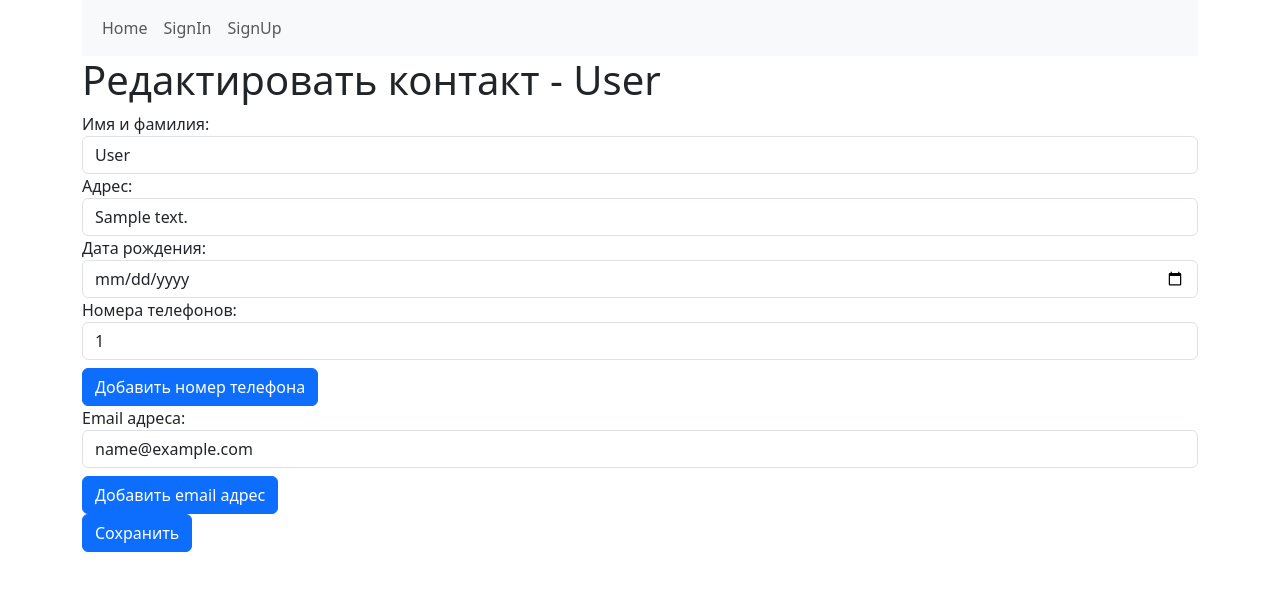
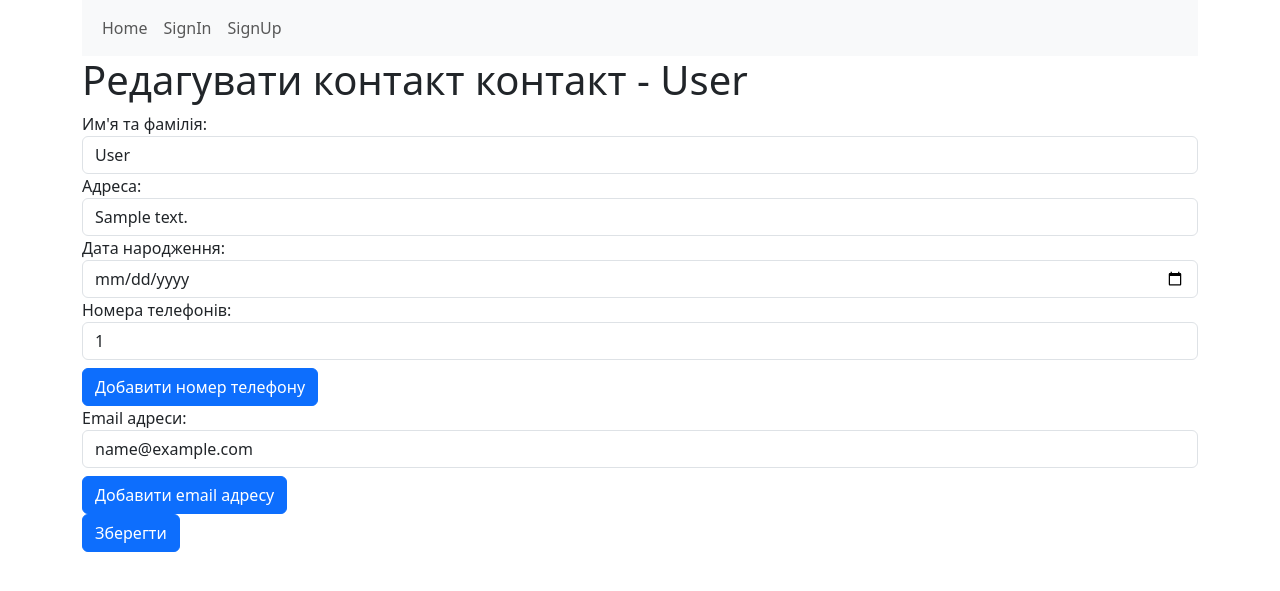
Before and after one commit to lumi-ua/goit-project2-django-assistant, a Django app: template personal_assistant/app_contacts/templates/app_contacts/edit_contact.html in a window 1280 px wide. Shown: the top 591 px of the page. Run offline with Django 3.2, Linux system fonts and the light colour scheme; the template is opened without the code that fills it: most values are stand-ins (such as "Sample title", 1, 10 or a date in 2020).

Commit message:
added dasboard.html(main page contacts), fix html

```diff
--- a/personal_assistant/app_assistant/templates/app_assistant/base.html
+++ b/personal_assistant/app_assistant/templates/app_assistant/base.html
@@ -20,7 +20,7 @@
                     </li>
                     {% if user.is_authenticated %}
                     <li class="nav-item">
-                        <a class="nav-link" href="#">Contacts</a>
+                        <a class="nav-link" href="{% url 'app_contacts:dashboard' %}">Contacts</a>
                     </li>
                     <li class="nav-item">
                         <a class="nav-link" href="#">Notes</a>
--- a/personal_assistant/app_contacts/templates/app_contacts/add_email_address.html
+++ b/personal_assistant/app_contacts/templates/app_contacts/add_email_address.html
@@ -8,7 +8,7 @@
   <form method="post" action="{{ email_adress_add_url }}">
     {% csrf_token %}
     {{ email_address_form.as_p }}
-    <button type="submit">Add Email Address</button>
+    <button type="submit" class="btn btn-primary">Add Email Address</button>
   </form>
 
 {% endblock %}
--- a/personal_assistant/app_contacts/templates/app_contacts/add_phone_number.html
+++ b/personal_assistant/app_contacts/templates/app_contacts/add_phone_number.html
@@ -8,7 +8,7 @@
   <form method="post" action="{{ phone_number_add_url }}">
     {% csrf_token %}
     {{ phone_number_form.as_p }}
-    <button type="submit">Add Phone Number</button>
+    <button type="submit" class="btn btn-primary">Add Phone Number</button>
   </form>
 
 
--- a/personal_assistant/app_contacts/templates/app_contacts/edit_contact.html
+++ b/personal_assistant/app_contacts/templates/app_contacts/edit_contact.html
@@ -2,43 +2,43 @@
 
 {% block content %}
 
-<h1>Редактировать контакт - {{ contact.fullname }}</h1>
+<h1>Редагувати контакт контакт - {{ contact.fullname }}</h1>
 
 <form method="post">
   {% csrf_token %}
 
   <div class="form-group">
-    <label for="fullname">Имя и фамилия:</label>
+    <label for="fullname">Им'я та фамілія:</label>
     <input type="text" id="fullname" name="fullname" value="{{ contact.fullname }}" class="form-control" required>
   </div>
 
   <div class="form-group">
-    <label for="address">Адрес:</label>
+    <label for="address">Адреса:</label>
     <input type="text" id="address" name="address" value="{{ contact.address }}" class="form-control">
   </div>
 
   <div class="form-group">
-    <label for="birthday">Дата рождения:</label>
+    <label for="birthday">Дата народження:</label>
     <input type="date" id="birthday" name="birthday" value="{{ birthday_str.birthday_str }}" class="form-control">
   </div>
 
   <div class="form-group">
-    <label for="phone_numbers">Номера телефонов:</label>
+    <label for="phone_numbers">Номера телефонів:</label>
     {% for phone_number in contact.phone_numbers.all %}
       <input type="text" name="phone_numbers" value="{{ phone_number.phone_number }}" class="form-control mb-2">
     {% endfor %}
-    <a href="{% url 'app_contacts:add_phone_number' pk=contact.pk %}" class="btn btn-primary">Добавить номер телефона</a>
+    <a href="{% url 'app_contacts:add_phone_number' pk=contact.pk %}" class="btn btn-primary">Добавити номер телефону</a>
   </div>
 
   <div class="form-group">
-    <label for="email_addresses">Email адреса:</label>
+    <label for="email_addresses">Email адреси:</label>
     {% for email_address in contact.email_addresses.all %}
       <input type="email" name="email_addresses" value="{{ email_address.email }}" class="form-control mb-2">
     {% endfor %}
-    <a href="{% url 'app_contacts:add_email_address' pk=contact.pk %}" class="btn btn-primary">Добавить email адрес</a>
+    <a href="{% url 'app_contacts:add_email_address' pk=contact.pk %}" class="btn btn-primary">Добавити email адресу</a>
   </div>
 
-  <button type="submit" class="btn btn-primary">Сохранить</button>
+  <button type="submit" class="btn btn-primary">Зберегти</button>
 </form>
 
 {% endblock %}
--- a/personal_assistant/app_contacts/urls.py
+++ b/personal_assistant/app_contacts/urls.py
@@ -4,6 +4,7 @@ from . import views
 app_name = 'app_contacts'
 
 urlpatterns = [
+    path('dashboard', views.dashboard, name='dashboard'),
     path('contact', views.contact, name='contact'),
     path('all-contacts', views.contacts, name='all_contacts'),
     path('upcoming-birthdays', views.upcoming_birthdays, name='upcoming_birthdays'),
@@ -13,4 +14,5 @@ urlpatterns = [
     path('detail/<int:pk>/', views.detail, name='detail'),
     path('add-phone-number/<int:pk>/', views.add_phone_number, name='add_phone_number'),
     path('add-email-address/<int:pk>/', views.add_email_address, name='add_email_address'),
+
 ]
--- a/personal_assistant/users/forms.py
+++ b/personal_assistant/users/forms.py
@@ -6,8 +6,8 @@ from django.forms import CharField, TextInput, EmailField, EmailInput, PasswordI
 
 class RegisterForm(UserCreationForm):
     username = CharField(max_length=100, required=True, widget=TextInput(attrs={"class": "form-control"}))
-    first_name = CharField(max_length=150, widget=TextInput(attrs={"class": "form-control"}))
-    last_name = CharField(max_length=150, widget=TextInput(attrs={"class": "form-control"}))
+    first_name = CharField(max_length=150, required=False, widget=TextInput(attrs={"class": "form-control"}))
+    last_name = CharField(max_length=150, required=False, widget=TextInput(attrs={"class": "form-control"}))
     email = EmailField(max_length=150, required=True, widget=EmailInput(attrs={"class": "form-control"}))
     password1 = CharField(max_length=20, min_length=8, required=True,
                           widget=PasswordInput(attrs={"class": "form-control"}))
```
Also changed, not shown: personal_assistant/app_contacts/templates/app_contacts/all_contacts.html (+21 -0 lines), personal_assistant/app_contacts/templates/app_contacts/contact.html (+5 -5 lines), personal_assistant/app_contacts/templates/app_contacts/dashboard.html (added, +18 -0 lines), personal_assistant/app_contacts/templates/app_contacts/search_contacts.html (+6 -6 lines), personal_assistant/app_contacts/templates/app_contacts/upcoming_birthdays.html (+6 -6 lines), personal_assistant/app_contacts/views.py (+10 -3 lines), personal_assistant/app_contacts/forms.py (line endings or trailing spaces).
